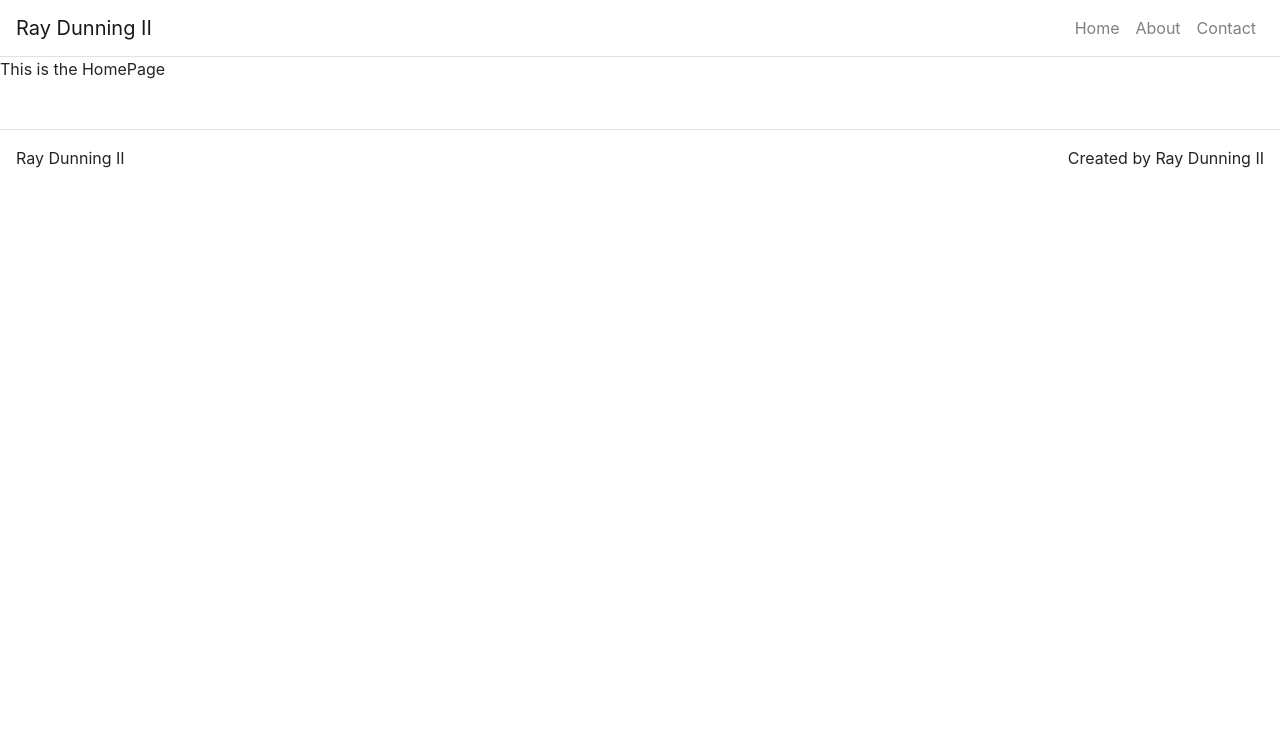
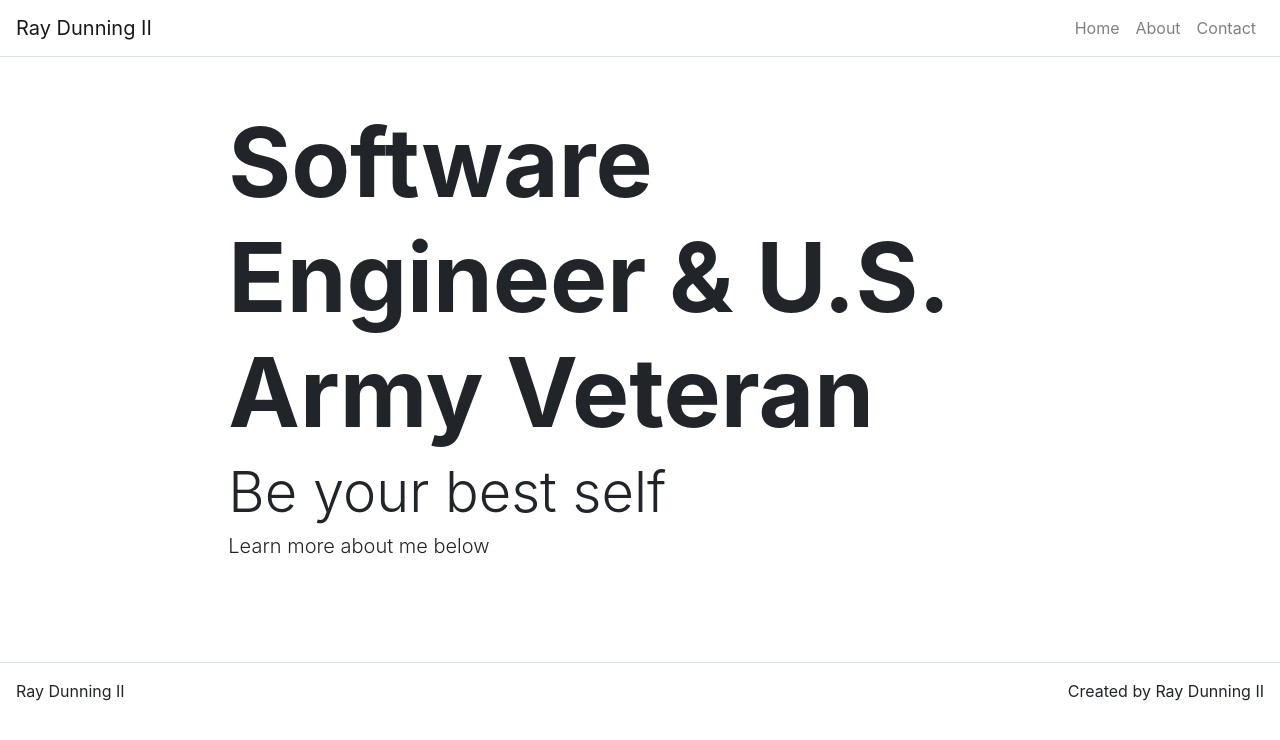
Before and after one commit to RayDunningII/Personal-Website, a React (Create React App) app: page / in a window 1280 px wide. Shown: the top 740 px of the page. Built offline with nearby package versions, Linux system fonts and the light colour scheme.

Commit message:
added new component and passed props to it

```diff
--- a/src/App.js
+++ b/src/App.js
@@ -23,8 +23,8 @@ class App extends React.Component {
         { title: 'Contact', path: '/contact' }
       ],
       home: {
-        title: 'Software Engineer and U.S. Army Veteran',
-        subTitle: 'Something else',
+        title: 'Software Engineer & U.S. Army Veteran',
+        subTitle: 'Be your best self',
         text: 'Learn more about me below'
       },
       about: {
--- /dev/null
+++ b/src/components/Hero.js
@@ -0,0 +1,23 @@
+import React from 'react';
+import Jumbotron from 'react-bootstrap/Jumbotron';
+import { Container, Col, Row } from 'react-bootstrap';
+
+function Hero (props) {
+
+    return(
+     <Jumbotron className='bg-transparent jumpotron-fluid p-0'>
+         <Container fluid={true}>
+             <Row className='justify-content-center py-5'>
+                 <Col md={8} sm={12}>
+            { props.title && <h1 className='display-1 font-weight-bolder'>{ props.title }</h1> }
+            { props.subTitle && <h3 className='display-4 font-weight-light'>{ props.subTitle }</h3> }
+            { props.text && <h3 className='lead font-weight-light'>{ props.text }</h3> }
+                 </Col>
+             </Row>
+         </Container>
+     </Jumbotron>
+    );
+
+}
+
+export default Hero;
--- a/src/pages/HomePage.js
+++ b/src/pages/HomePage.js
@@ -1,10 +1,10 @@
 import React from 'react';
-
+import Hero from '../components/Hero'
 
 function HomePage(props) {
 
     return(
-       <div>This is the HomePage</div>
+       <Hero title={props.title} subTitle={props.subTitle} text={props.text} />
     )
 }
 
```
